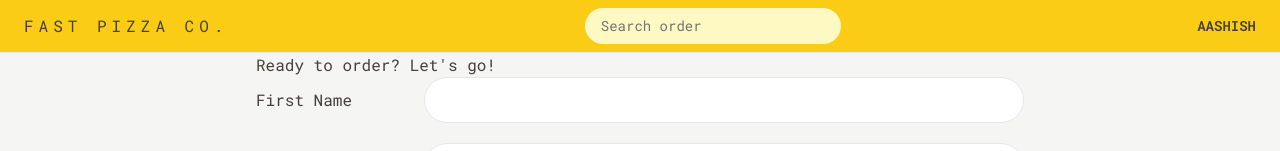
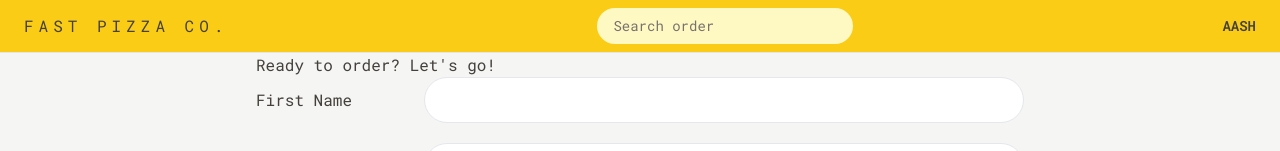
Before and after one commit to Aash417/p43-fast-pizza-react, a React (Vite) app: page /order/new in a window 1280 px wide. Shown: the top 151 px of the page. Built offline with nearby package versions, Linux system fonts and the light colour scheme.

Commit message:
Modeling user state with redux toolkit

```diff
--- a/package.json
+++ b/package.json
@@ -10,8 +10,10 @@
     "preview": "vite preview"
   },
   "dependencies": {
+    "@reduxjs/toolkit": "^2.0.1",
     "react": "^18.2.0",
     "react-dom": "^18.2.0",
+    "react-redux": "^9.0.4",
     "react-router-dom": "^6.21.0"
   },
   "devDependencies": {
--- a/src/features/user/UserName.jsx
+++ b/src/features/user/UserName.jsx
@@ -1,4 +1,12 @@
+import { useSelector } from 'react-redux';
+
 function UserName() {
-  return <div className="hidden text-sm font-semibold md:block">Aashish</div>;
+  const userName = useSelector((state) => state.user.username);
+
+  if (!userName) return null;
+
+  return (
+    <div className="hidden text-sm font-semibold md:block">{userName}</div>
+  );
 }
 export default UserName;
--- a/src/features/user/userSlice.js
+++ b/src/features/user/userSlice.js
@@ -1,3 +1,4 @@
+/*
 function getPosition() {
   return new Promise(function (resolve, reject) {
     navigator.geolocation.getCurrentPosition(resolve, reject);
@@ -19,3 +20,24 @@
   // 3) Then we return an object with the data that we are interested in
   return { position, address };
 }
+*/
+
+import { createSlice } from '@reduxjs/toolkit';
+
+const initialState = {
+  username: 'Aash',
+};
+
+const userSlice = createSlice({
+  name: 'user',
+  initialState,
+  reducers: {
+    updateName(state, action) {
+      state.username = action.payload;
+    },
+  },
+});
+
+export const { updateName } = userSlice.actions;
+
+export default userSlice.reducer;
--- a/src/main.jsx
+++ b/src/main.jsx
@@ -2,9 +2,13 @@
 import ReactDOM from 'react-dom/client'
 import App from './App.jsx'
 import './index.css';
+import { Provider } from 'react-redux';
+import store from './store.js';
 
 ReactDOM.createRoot(document.getElementById('root')).render(
   <React.StrictMode>
-    <App />
+    <Provider store={store}>
+      <App />
+    </Provider>
   </React.StrictMode>,
-)
+);
--- /dev/null
+++ b/src/store.js
@@ -0,0 +1,10 @@
+import { configureStore } from '@reduxjs/toolkit';
+import userReducer from './features/user/userSlice';
+
+const store = configureStore({
+  reducer: {
+    user: userReducer,
+  },
+});
+
+export default store;
```
Also changed, not shown: 1 other file (tests, documents, lock files or other folders).
